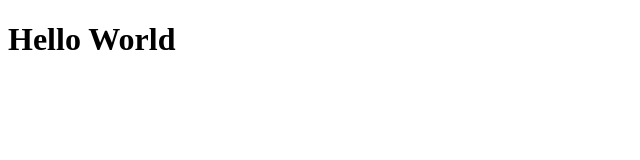
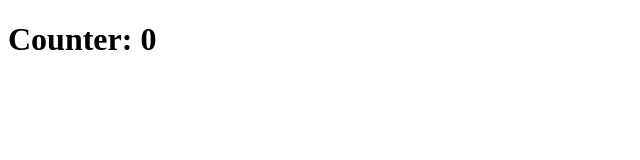
Before and after one commit to dovranmuhammet/modern_login_screen_with_react, a React (Create React App) app: page / in a window 1280 px wide. Shown: the top 160 px of the page, without its empty margins (0-640 px from the left). Built offline with nearby package versions, Linux system fonts and the light colour scheme.

Commit message:
Initialized useState

```diff
--- a/src/App.js
+++ b/src/App.js
@@ -1,3 +1,7 @@
+import React, { useState } from 'react'
+
 export default function App() {
-  return <h1>Hello World</h1>
+  const [count, setCount] = useState(0)
+
+  return <h1>Counter: {count}</h1>
 }
```
